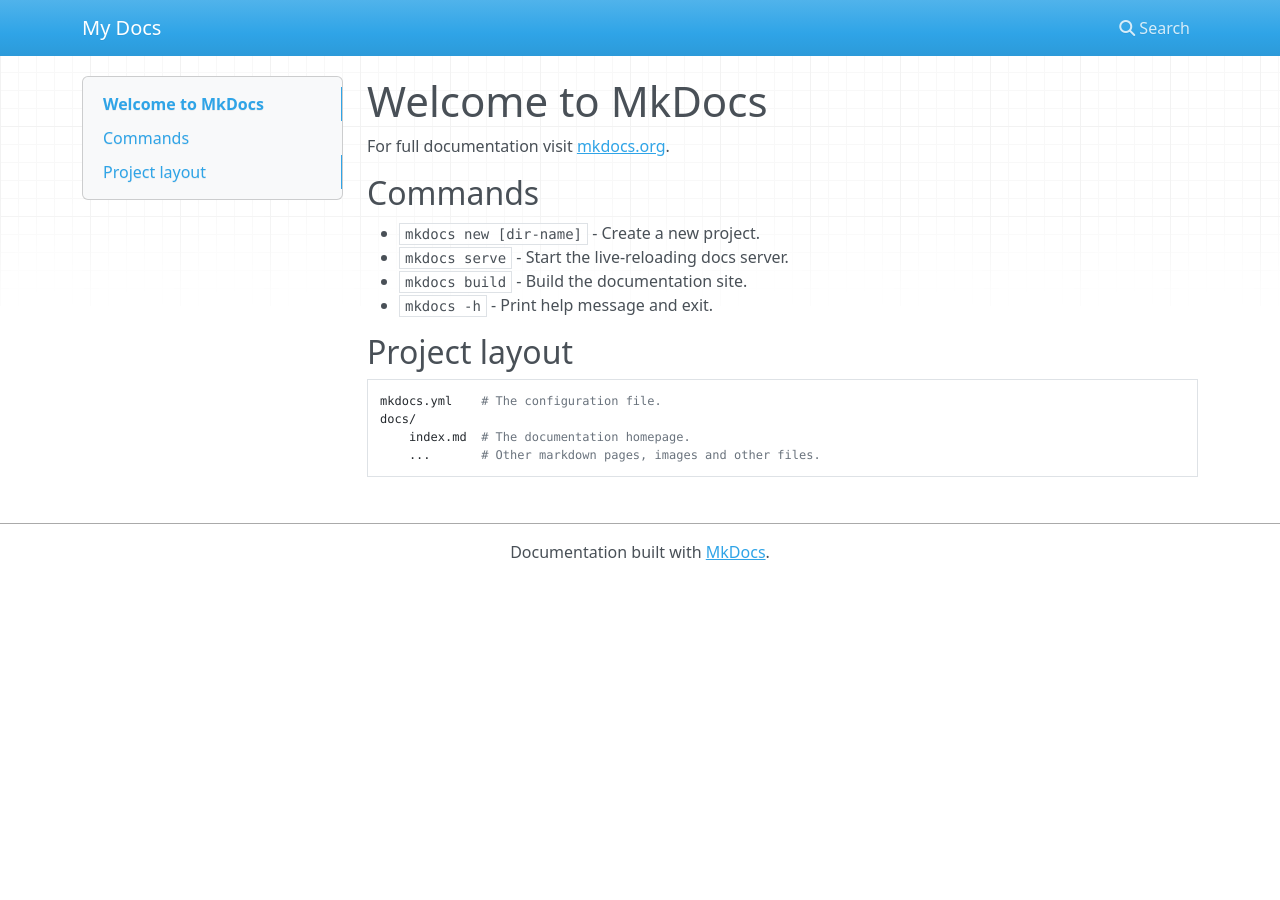
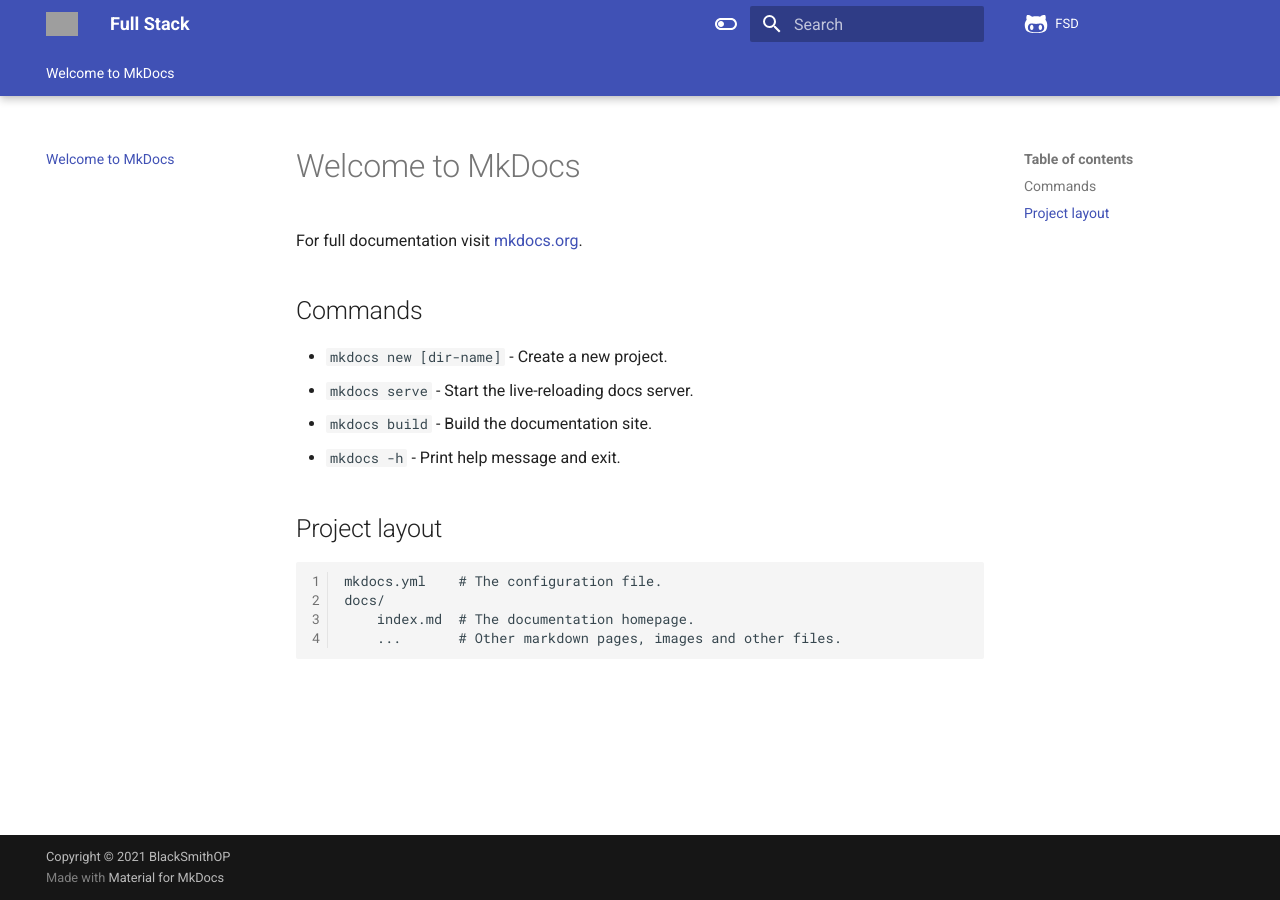
Before and after one commit to blacksmithop/IndependanceDay, an MkDocs documentation site: the page built from docs/index.md, in a window 1280 px wide. Built offline with MkDocs 1.6.1 and Material for MkDocs 9.7.7, drawn with Linux system fonts in a browser that asks for light colours; nearby versions of some CDN libraries; comment, search, counter and statistics services are not loaded; grey boxes are pictures that could not be loaded.

Commit message:
styling the docs

```diff
--- a/mkdocs.yml
+++ b/mkdocs.yml
@@ -1,2 +1,42 @@
-site_name: My Docs
-site_url: https://example.com/
+site_name: Full Stack
+
+theme:
+  language: en
+  name: material
+  logo: assets/images/logo.png
+  icon:
+    repo: fontawesome/brands/github-alt
+  favicon: assets/images/favicon.png
+  palette:
+    - scheme: default
+      toggle:
+        icon: material/toggle-switch-off-outline
+        name: Switch to dark mode
+    - scheme: slate
+      toggle:
+        icon: material/toggle-switch
+        name: Switch to light mode
+  features:
+    - navigation.tabs
+    - navigation.tabs.sticky
+    - navigation.sections
+    - search.suggest
+    - header.autohide
+
+plugins:
+  - search
+
+markdown_extensions:
+  - pymdownx.highlight:
+      linenums: true
+  - pymdownx.superfences
+  - pymdownx.tabbed
+  - pymdownx.emoji:
+      emoji_index: !!python/name:materialx.emoji.twemoji
+      emoji_generator: !!python/name:materialx.emoji.to_svg
+
+repo_url: https://gitlab.com/blacksmithop/full-stack-certification
+repo_name: FSD
+edit_uri: ""
+
+copyright: Copyright &copy; 2021 BlackSmithOP
```
